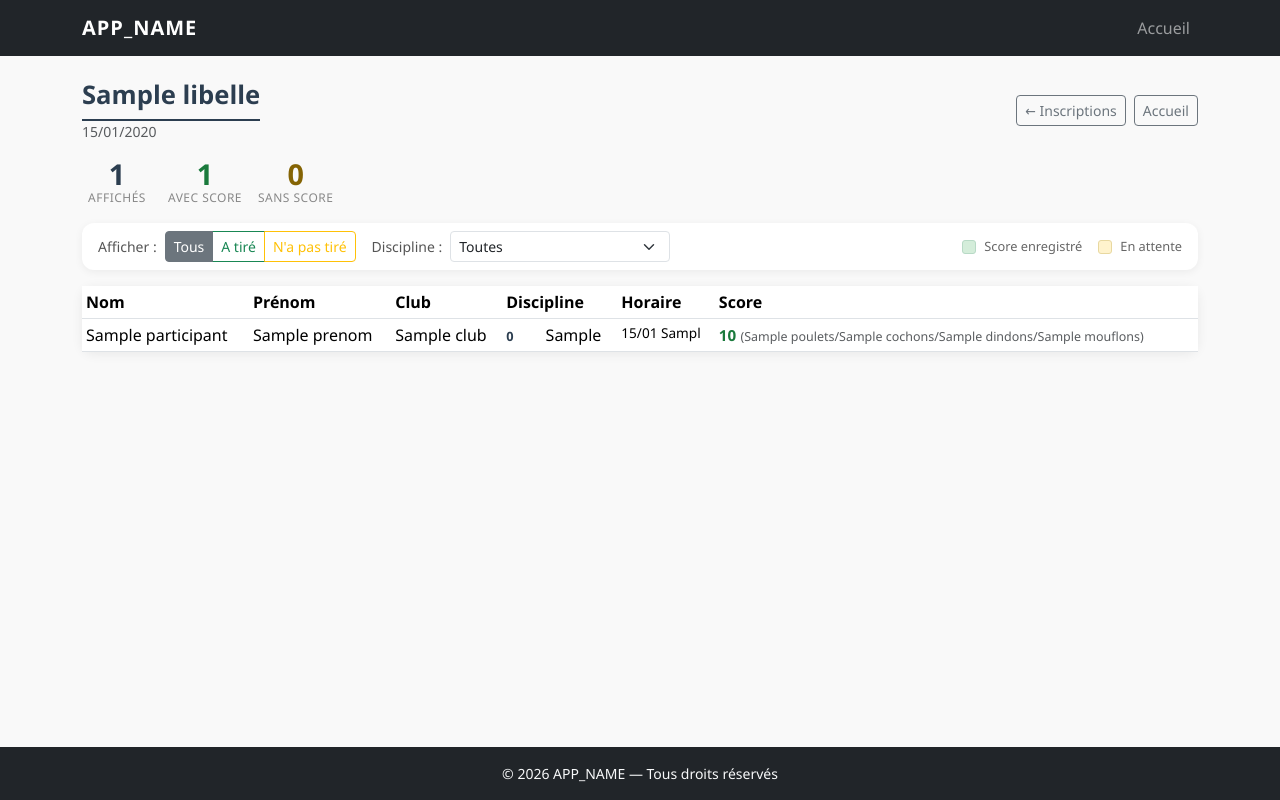
After one commit to Charles974/Javeline, a PHP site: the page made by app/views/challenges/resume.php in a window 1280 px wide. The commit adds this page. Run offline with PHP 8.4, Linux system fonts and the light colour scheme; tables that the repository leaves empty hold one stand-in row (values such as "Sample post"); the template is opened without the code that fills it: most values are stand-ins (such as "Sample title", 1, 10 or a date in 2020); some libraries are stand-ins or nearby versions.

Commit message:
feat: page résumé challenge (participants, filtres, tri, code couleur)
- InscriptionModel::findResume() — requête avec JOIN matchs + scores,
  tri par défaut heure planifiée ASC puis code discipline ASC
- ChallengeController::resume() — prépare participants et disciplines
  présentes pour le filtre
- Route GET /challenges/:id/resume
- Vue challenges/resume.php — compteurs, filtre statut (tous/tiré/attente),
  filtre discipline, tableau triable, code couleur vert/neutre par ligne
- challenge-resume.js — filtres combinés + tri colonnes localeCompare fr
- style.css — styles résumé (compteurs, légende, couleurs lignes)
- Bouton "Résumé" ajouté depuis la carte challenge (accueil) et la page inscriptions

Co-Authored-By: Claude Sonnet 4.6 <noreply@anthropic.com>
Claude-Session: https://claude.ai/code/session_01QTHgJcJBCFVaWKJfsZeCCE

```diff
--- /dev/null
+++ b/app/views/challenges/resume.php
@@ -0,0 +1,173 @@
+<?php
+    $debut   = date('d/m/Y', strtotime($challenge['date_debut']));
+    $fin     = date('d/m/Y', strtotime($challenge['date_fin']));
+    $archive = ($challenge['statut'] === 'archive');
+
+    $nbTotal  = count($participants);
+    $nbScores = count(array_filter($participants, fn($p) => $p['score_id'] !== null));
+?>
+
+<div class="page-header mb-3 d-flex align-items-center justify-content-between flex-wrap gap-2">
+    <div>
+        <h1 class="mb-0"><?= htmlspecialchars($challenge['libelle']) ?></h1>
+        <p class="text-muted mb-0 small">
+            <?= $debut === $fin ? $debut : 'Du ' . $debut . ' au ' . $fin ?>
+            <?php if ($archive): ?>
+                <span class="badge bg-secondary ms-2">Archivé</span>
+            <?php endif; ?>
+        </p>
+    </div>
+    <div class="d-flex gap-2 flex-wrap">
+        <a href="<?= APP_URL ?>/challenges/<?= (int)$challenge['id'] ?>"
+           class="btn btn-outline-secondary btn-sm"
+           aria-label="Aller à la gestion des inscriptions">
+            ← Inscriptions
+        </a>
+        <a href="<?= APP_URL ?>/"
+           class="btn btn-outline-secondary btn-sm"
+           aria-label="Retour à l'accueil">
+            Accueil
+        </a>
+    </div>
+</div>
+
+<!-- Compteurs -->
+<div class="resume-compteurs mb-3 d-flex gap-3 flex-wrap">
+    <div class="resume-compteur-bloc">
+        <span class="resume-compteur-valeur" id="cpt-affiches"><?= $nbTotal ?></span>
+        <span class="resume-compteur-label">affichés</span>
+    </div>
+    <div class="resume-compteur-bloc resume-compteur-score">
+        <span class="resume-compteur-valeur"><?= $nbScores ?></span>
+        <span class="resume-compteur-label">avec score</span>
+    </div>
+    <div class="resume-compteur-bloc resume-compteur-attente">
+        <span class="resume-compteur-valeur"><?= $nbTotal - $nbScores ?></span>
+        <span class="resume-compteur-label">sans score</span>
+    </div>
+</div>
+
+<!-- Barre de filtres -->
+<div class="card resume-filtres-card mb-3">
+    <div class="card-body py-2 d-flex flex-wrap align-items-center gap-3">
+
+        <!-- Filtre tiré / non tiré -->
+        <div class="d-flex align-items-center gap-2">
+            <span class="resume-filtre-label">Afficher :</span>
+            <div class="btn-group btn-group-sm" role="group" aria-label="Filtrer par statut de tir">
+                <input type="radio" class="btn-check" name="filtre-tir" id="filtre-tous"    value="tous"    checked>
+                <label class="btn btn-outline-secondary" for="filtre-tous">Tous</label>
+
+                <input type="radio" class="btn-check" name="filtre-tir" id="filtre-tires"   value="tires">
+                <label class="btn btn-outline-success"   for="filtre-tires">A tiré</label>
+
+                <input type="radio" class="btn-check" name="filtre-tir" id="filtre-attente" value="attente">
+                <label class="btn btn-outline-warning"  for="filtre-attente">N'a pas tiré</label>
+            </div>
+        </div>
+
+        <!-- Filtre discipline -->
+        <div class="d-flex align-items-center gap-2">
+            <label for="filtre-discipline" class="resume-filtre-label">Discipline :</label>
+            <select class="form-select form-select-sm resume-select-discipline"
+                    id="filtre-discipline"
+                    aria-label="Filtrer par discipline">
+                <option value="">Toutes</option>
+                <?php foreach ($disciplinesFiltres as $code => $libelle): ?>
+                <option value="<?= $code ?>">
+                    <?= $code ?> — <?= htmlspecialchars($libelle) ?>
+                </option>
+                <?php endforeach; ?>
+            </select>
+        </div>
+
+        <!-- Légende couleurs -->
+        <div class="d-flex align-items-center gap-2 ms-auto">
+            <span class="resume-legende-puce resume-puce-score"></span>
+            <span class="resume-legende-texte">Score enregistré</span>
+            <span class="resume-legende-puce resume-puce-attente ms-2"></span>
+            <span class="resume-legende-texte">En attente</span>
+        </div>
+
+    </div>
+</div>
+
+<!-- Tableau -->
+<div class="card liste-card">
+    <div class="card-body p-0">
+        <?php if (empty($participants)): ?>
+            <p class="liste-vide-sm">Aucun participant inscrit.</p>
+        <?php else: ?>
+        <div class="table-responsive">
+            <table class="table table-sm table-hover resume-table mb-0"
+                   id="table-resume"
+                   aria-label="Participants au challenge">
+                <thead>
+                    <tr>
+                        <th scope="col" class="col-sortable" data-col="0" aria-sort="none">
+                            Nom <span class="sort-icone" aria-hidden="true"></span>
+                        </th>
+                        <th scope="col" class="col-sortable" data-col="1" aria-sort="none">
+                            Prénom <span class="sort-icone" aria-hidden="true"></span>
+                        </th>
+                        <th scope="col" class="col-sortable" data-col="2" aria-sort="none">
+                            Club <span class="sort-icone" aria-hidden="true"></span>
+                        </th>
+                        <th scope="col" class="col-sortable" data-col="3" aria-sort="none">
+                            Discipline <span class="sort-icone" aria-hidden="true"></span>
+                        </th>
+                        <th scope="col" class="col-sortable" data-col="4" aria-sort="none">
+                            Horaire <span class="sort-icone" aria-hidden="true"></span>
+                        </th>
+                        <th scope="col" class="col-sortable" data-col="5" aria-sort="none">
+                            Score <span class="sort-icone" aria-hidden="true"></span>
+                        </th>
+                    </tr>
+                </thead>
+                <tbody>
+                    <?php foreach ($participants as $p):
+                        $aScore   = $p['score_id'] !== null;
+                        $horaire  = '';
+                        if ($p['date_match'] && $p['heure_debut']) {
+                            $horaire = date('d/m', strtotime($p['date_match']))
+                                     . ' ' . substr($p['heure_debut'], 0, 5);
+                        }
+                        $total    = $aScore ? (int)$p['total'] : '';
+                        $detScore = $aScore
+                            ? $p['poulets'] . '/' . $p['cochons'] . '/' . $p['dindons'] . '/' . $p['mouflons']
+                            : '';
+                    ?>
+                    <tr class="ligne-participant <?= $aScore ? 'ligne-score' : 'ligne-attente' ?>"
+                        data-score="<?= $aScore ? '1' : '0' ?>"
+                        data-discipline-code="<?= (int)$p['discipline_code'] ?>">
+                        <td><?= htmlspecialchars($p['nom']) ?></td>
+                        <td><?= htmlspecialchars($p['prenom']) ?></td>
+                        <td><?= $p['club'] ? htmlspecialchars($p['club']) : '<span class="text-muted">—</span>' ?></td>
+                        <td>
+                            <span class="discipline-code"><?= (int)$p['discipline_code'] ?></span>
+                            <?= htmlspecialchars($p['discipline_fr']) ?>
+                        </td>
+                        <td class="resume-col-horaire">
+                            <?= htmlspecialchars($horaire) ?: '<span class="text-muted">—</span>' ?>
+                        </td>
+                        <td class="resume-col-score">
+                            <?php if ($aScore): ?>
+                                <span class="resume-total fw-bold"><?= $total ?></span>
+                                <span class="resume-detail text-muted">(<?= $detScore ?>)</span>
+                            <?php else: ?>
+                                <span class="text-muted">—</span>
+                            <?php endif; ?>
+                        </td>
+                    </tr>
+                    <?php endforeach; ?>
+                </tbody>
+            </table>
+        </div>
+        <?php endif; ?>
+    </div>
+</div>
+
+<script>
+    const CHALLENGE_ID = <?= (int)$challenge['id'] ?>;
+</script>
+<script src="<?= APP_URL ?>/js/challenge-resume.js"></script>
--- a/public/css/style.css
+++ b/public/css/style.css
@@ -484,3 +484,114 @@ main {
     border-color: #c0392b;
     color: #ffffff;
 }
+
+/* --- Page résumé challenge --- */
+.resume-compteurs {
+    gap: 1.5rem;
+}
+
+.resume-compteur-bloc {
+    display: flex;
+    flex-direction: column;
+    align-items: center;
+    min-width: 70px;
+}
+
+.resume-compteur-valeur {
+    font-size: 1.8rem;
+    font-weight: 700;
+    line-height: 1.1;
+    color: var(--couleur-primaire);
+}
+
+.resume-compteur-label {
+    font-size: 0.75rem;
+    text-transform: uppercase;
+    letter-spacing: 0.04em;
+    color: #888;
+}
+
+.resume-compteur-score .resume-compteur-valeur {
+    color: #1a7a3c;
+}
+
+.resume-compteur-attente .resume-compteur-valeur {
+    color: #856404;
+}
+
+.resume-filtres-card {
+    border: none;
+    border-radius: 0.75rem;
+    box-shadow: 0 2px 8px rgba(0, 0, 0, 0.06);
+}
+
+.resume-filtre-label {
+    font-size: 0.875rem;
+    font-weight: 500;
+    white-space: nowrap;
+    color: #555;
+}
+
+.resume-select-discipline {
+    min-width: 220px;
+}
+
+/* Lignes avec score enregistré */
+.resume-table .ligne-score {
+    background-color: #f0faf4;
+}
+
+.resume-table .ligne-score:hover {
+    background-color: #d4edda;
+}
+
+/* Lignes sans score */
+.resume-table .ligne-attente {
+    background-color: #fff;
+}
+
+.resume-table .ligne-attente:hover {
+    background-color: #fff8e1;
+}
+
+.resume-col-horaire {
+    white-space: nowrap;
+    font-size: 0.85rem;
+}
+
+.resume-col-score {
+    white-space: nowrap;
+}
+
+.resume-total {
+    font-size: 0.95rem;
+    color: #1a7a3c;
+}
+
+.resume-detail {
+    font-size: 0.78rem;
+}
+
+/* Légende */
+.resume-legende-puce {
+    display: inline-block;
+    width: 14px;
+    height: 14px;
+    border-radius: 3px;
+    flex-shrink: 0;
+}
+
+.resume-puce-score {
+    background-color: #d4edda;
+    border: 1px solid #b8dac6;
+}
+
+.resume-puce-attente {
+    background-color: #fff3cd;
+    border: 1px solid #e8d8a0;
+}
+
+.resume-legende-texte {
+    font-size: 0.8rem;
+    color: #666;
+}
--- a/routes/web.php
+++ b/routes/web.php
@@ -10,6 +10,7 @@ $router->get('/', 'HomeController', 'index');
 // Challenges
 $router->post('/challenges/creer',                              'ChallengeController', 'creer');
 $router->get('/challenges/:id',                                 'ChallengeController', 'detail');
+$router->get('/challenges/:id/resume',                          'ChallengeController', 'resume');
 $router->get('/challenges/:id/disciplines-tireur',              'ChallengeController', 'disciplinesTireur');
 $router->get('/challenges/:id/imprimer',                        'ChallengeController', 'imprimer');
 $router->post('/challenges/:id/inscrire',                       'ChallengeController', 'inscrire');
```
Also changed, not shown: app/controllers/ChallengeController.php (+32 -0 lines), app/models/InscriptionModel.php (+48 -0 lines), app/views/challenges/inscriptions.php (+10 -3 lines), app/views/partials/challenge_card.php (+12 -5 lines), public/js/challenge-resume.js (added, +60 -0 lines).
